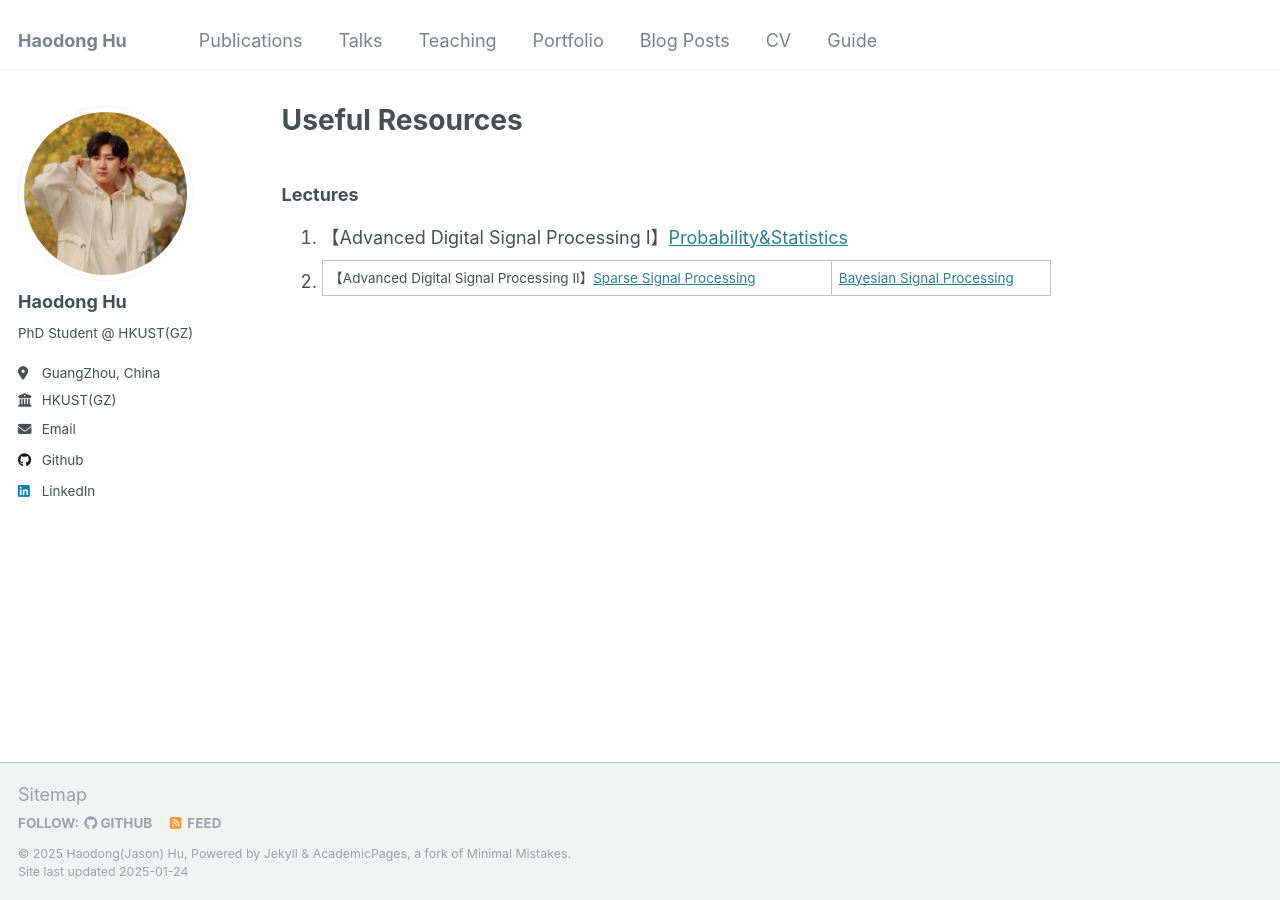
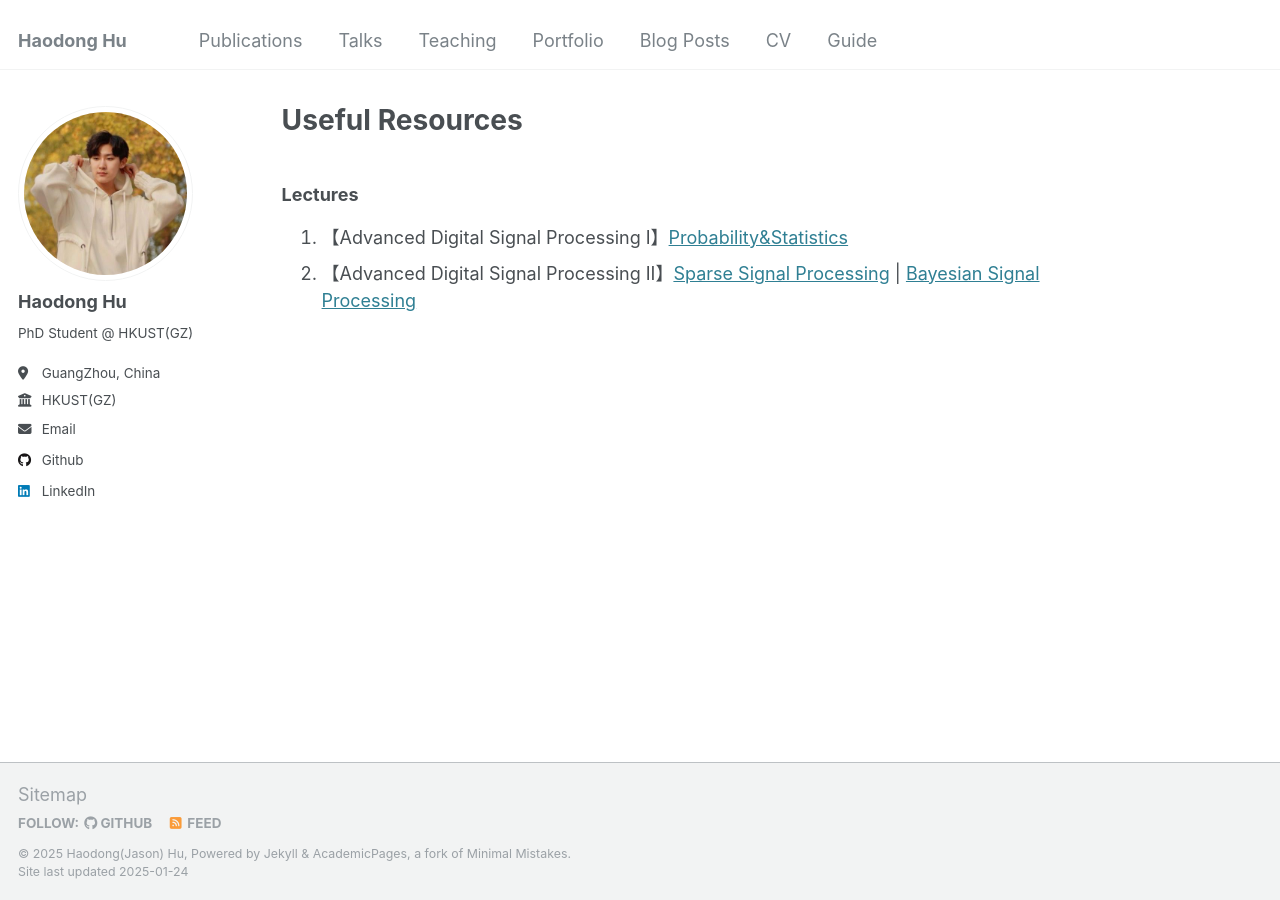
Before and after one commit to coolknow/coolknow.github.io, a Jekyll site: the page built from _pages/about.md, in a window 1280 px wide. Built offline with Jekyll 4.4.1, drawn with Linux system fonts in a browser that asks for light colours.

```diff
--- a/_pages/about.md
+++ b/_pages/about.md
@@ -9,4 +9,4 @@ redirect_from:
 
 ### Lectures
 1. 【Advanced Digital Signal Processing I】[Probability&Statistics](https://www.bilibili.com/video/BV1ga4y157L5?spm_id_from=333.788.videopod.episodes&vd_source=80283fbc97092e937f74a290368d6852&p=1)
-2. 【Advanced Digital Signal Processing II】[Sparse Signal Processing](https://www.bilibili.com/video/BV1xusaeWErz?spm_id_from=333.788.videopod.episodes&vd_source=80283fbc97092e937f74a290368d6852&p=11) | [Bayesian Signal Processing](https://www.bilibili.com/video/BV1xusaeWErz?spm_id_from=333.788.videopod.episodes&vd_source=80283fbc97092e937f74a290368d6852&p=15)
+2. 【Advanced Digital Signal Processing II】[Sparse Signal Processing](https://www.bilibili.com/video/BV1xusaeWErz?spm_id_from=333.788.videopod.episodes&vd_source=80283fbc97092e937f74a290368d6852&p=11) \| [Bayesian Signal Processing](https://www.bilibili.com/video/BV1xusaeWErz?spm_id_from=333.788.videopod.episodes&vd_source=80283fbc97092e937f74a290368d6852&p=15)
```
